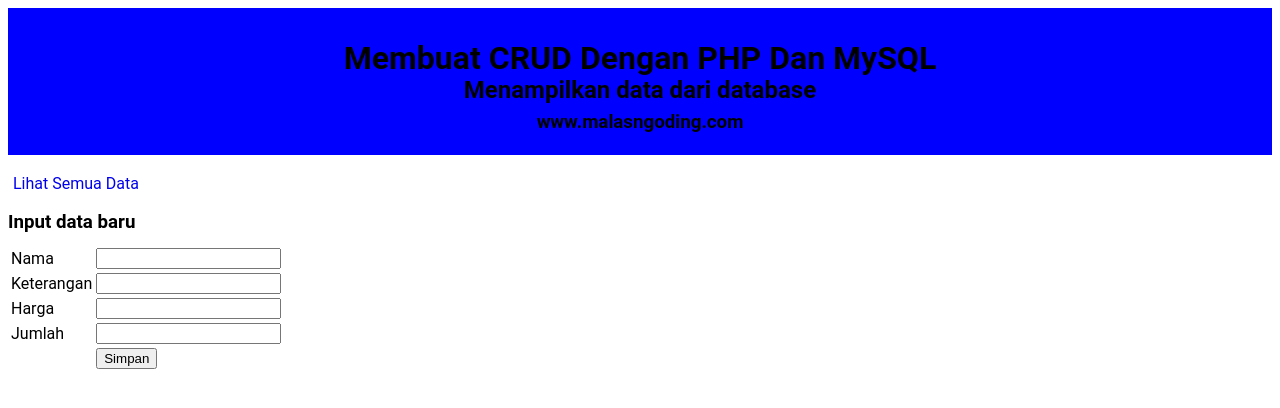
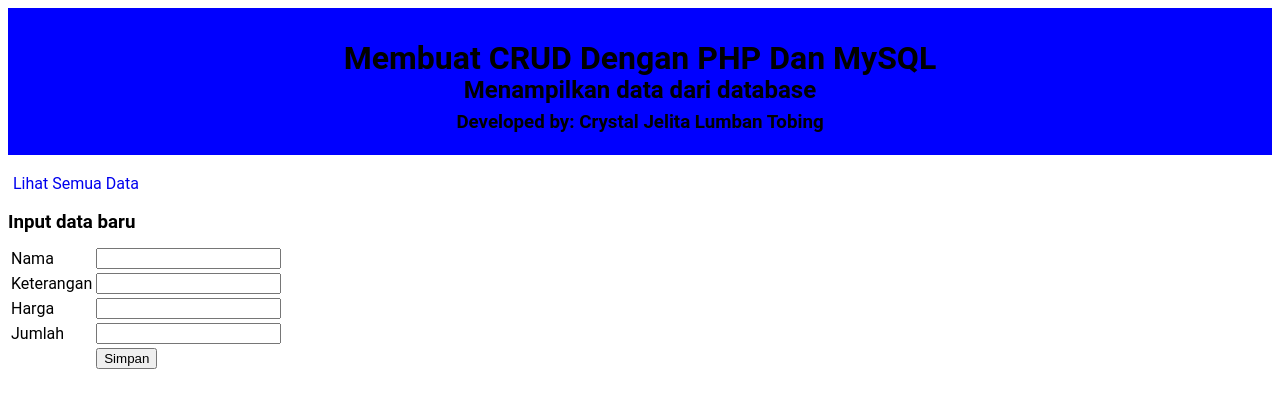
Before and after one commit to nomantobing/Aplikasi-CRUD---DEVELOP-BY-CJLT, a PHP site: page /input.php in a window 1280 px wide. Shown: the top 408 px of the page. Run offline with PHP 8.4, Linux system fonts and the light colour scheme.

Commit message:
Update input.php

```diff
--- a/input.php
+++ b/input.php
@@ -8,7 +8,7 @@
 	<div class="judul">
 		<h1>Membuat CRUD Dengan PHP Dan MySQL</h1>
 		<h2>Menampilkan data dari database</h2>
-		<h3>www.malasngoding.com</h3>
+		<h3>Developed by: Crystal Jelita Lumban Tobing</h3>
 	</div>
 
 	<br/>
```
